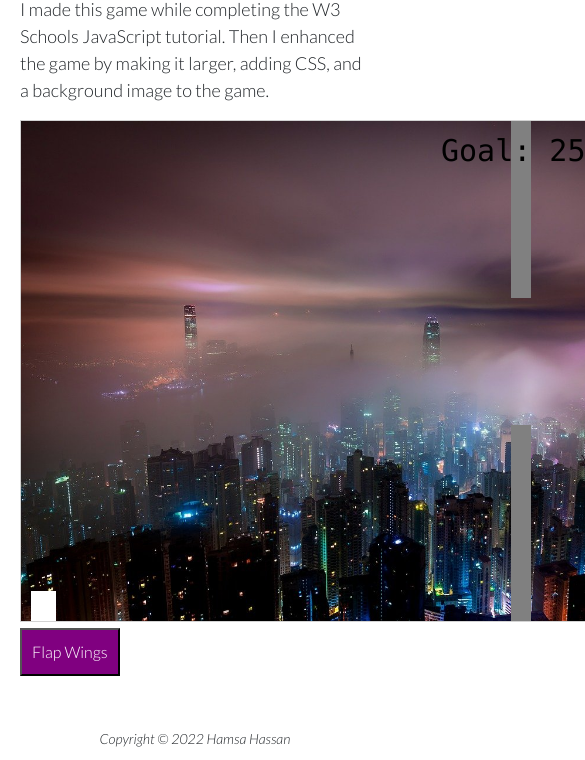
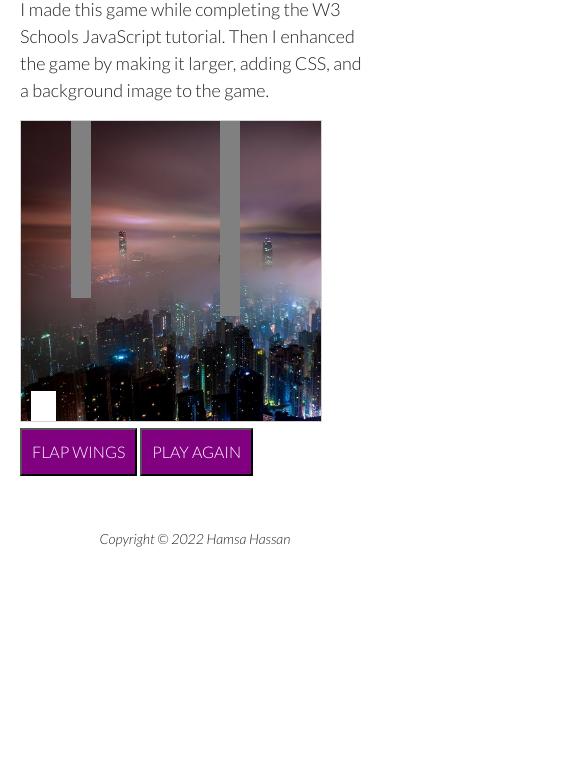
Before and after one commit to Hamsa0/portfolio, a plain HTML site: page javascript.html in a window 390 px wide. Shown: the part 155-915 px from the top of the page, 585 px wide, since content can reach past the window. After the commit the page ends 844 px from the top, so only its background shows below. Drawn offline with nearby package versions, Linux system fonts and the light colour scheme.

Commit message:
Add files via upload

```diff
--- a/javascript.html
+++ b/javascript.html
@@ -47,9 +47,17 @@
                 I made this game while completing the W3 Schools JavaScript tutorial. Then I enhanced the game by making it larger, adding CSS, and a background image to the game.
             </p>
             <div id="game" ></div>
-   <div class="game-controls">
-      <button class="myButton" onmousedown="accelerate(-0.2)" onmouseup="accelerate(0.05)">Flap Wings</button>
-   </div>
+   <!--There are two versions of controls...one for desktop that uses a mouse and one for mobile devices The desktop has the desktop class and the mobile has the mobile class-->
+          <div class="game-controls desktop">
+            <button class="myButton" onmousedown="accelerate(-0.2)" onmouseup="accelerate(0.05)">FLAP WINGS</button>
+            <a href="" ><button class="myButton">PLAY AGAIN</button></a>
+          </div>
+
+          <div class="game-controls mobile">
+            <button class="myButton" ontouchstart="accelerate(-0.2)" ontouchend="accelerate(0.05)">FLAP WINGS</button>
+            <a href="" ><button class="myButton">PLAY AGAIN</button></a>
+           </div>
+
 
 <!-- This is the JavaScript for the game-->
 
@@ -57,6 +65,15 @@
       var myGamePiece;
       var myObstacles = [];
       var myScore;
+      /* Add variables for the height and width */
+      var canvasWidth = 640;
+      var canvasHeight = 360;
+      /*Test to see if I have a screen less than 768 pixels and if so, change the canvas size */
+      if (window.innerWidth < 768){
+        canvasWidth = 300;
+        canvasHeight= 300;
+    }
+
 
       function startGame() {
           myGamePiece = new component(25, 30, "white", 10, 120);
@@ -68,8 +85,10 @@
       var myGameArea = {
           canvas : document.createElement("canvas"),
           start : function() {
-              this.canvas.width = 740;
-              this.canvas.height = 500;
+            this.canvas.width = canvasWidth;/*Changed the number variable */
+            this.canvas.height = canvasHeight;/*Changed the number variable */
+
+
               this.context = this.canvas.getContext("2d");
               var myGame = document.getElementById("game");
               myGame.insertBefore(this.canvas, myGame.childNodes[0]);
--- a/style.css
+++ b/style.css
@@ -127,7 +127,22 @@ max-width: 800px;
 	}
 
 
+
 }
+/* JavaScript Game changes for mobile */
+.mobile{
+	display:none;
+}
+@media only screen and (max-width: 768px){
+	.desktop{
+		display:none;
+	}
+	.mobile{
+		display: block;
+		touch-action: manipulation;
+	}
+}
+
 @media only screen and (max-width: 768px){
 
 	h1{
```
Also changed, not shown: index.html (+7 -3 lines), multimedia.html (+6 -1 lines).
